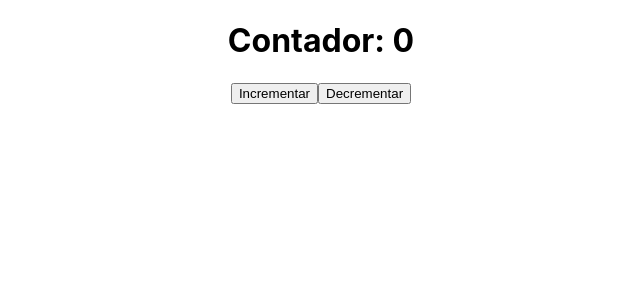
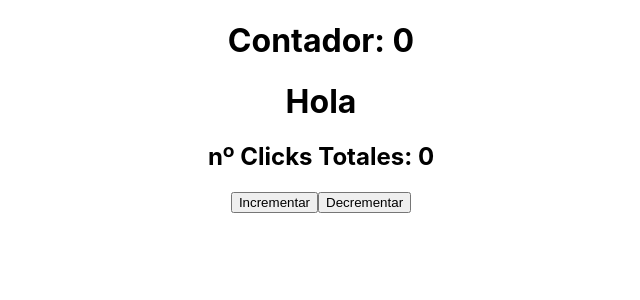
Before and after one commit to samuelmad/react-hooks, a React (Create React App) app: page / in a window 1280 px wide. Shown: the top 300 px of the page, without its empty margins (319-959 px from the left). Built offline with nearby package versions, Linux system fonts and the light colour scheme.

Commit message:
add changes

```diff
--- a/src/App.js
+++ b/src/App.js
@@ -1,5 +1,5 @@
 import React from 'react';
-import Contador from './hooksComponents/CustomHook/UseCustomStateHookComponent'
+import Contador from './hooksComponents/UseReducerHookComponent/UseReducerHookComponent'
 import './App.css';
 
 function App() {
--- a/src/hooksComponents/UseReducerHookComponent/UseReducerHookComponent.js
+++ b/src/hooksComponents/UseReducerHookComponent/UseReducerHookComponent.js
@@ -1,4 +1,4 @@
-import React, { useState, useReducer } from 'react';
+import React, { useRef, useReducer } from 'react';
 
 const initialState = {count: 0, nClick: 0}
 
@@ -14,10 +14,16 @@ function reducer(state, action) {
 }
 
 const Contador = () => {
-  const [state, dispatch] = useReducer(reducer, initialState);
+  const [state, dispatch] = useReducer(reducer, initialState)
+  const componenteReferenciado= useRef(null)
+  const compRefInicializado= useRef(<h1>Hola</h1>)
+
+
+  console.log(componenteReferenciado)
+
   return <React.Fragment>
-    <h1>Contador: {state.count}</h1>
-    <h2>nº Clicks Totales: {state.nClick}</h2>
+    <h1>Contador: {state.count}</h1> {compRefInicializado.current}
+    <h2 ref={componenteReferenciado}>nº Clicks Totales: {state.nClick}</h2>
     <button onClick={() => dispatch({type: 'increment'})}>Incrementar</button>
     <button onClick={() => dispatch({type: 'decrement'})}>Decrementar</button>
   </React.Fragment>
```
